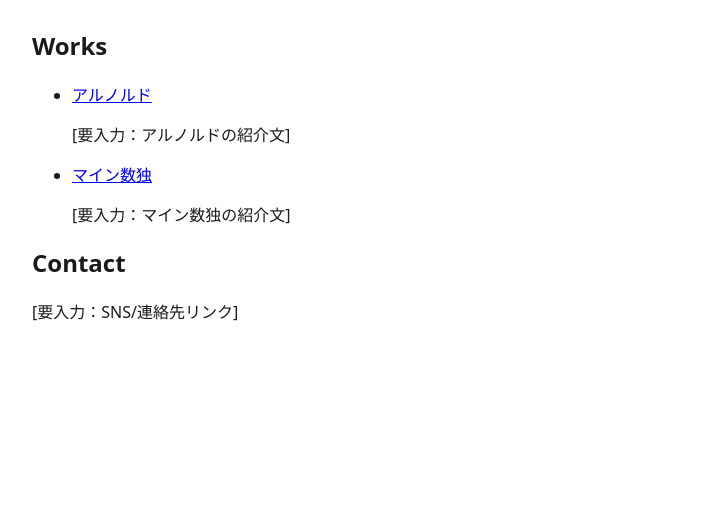
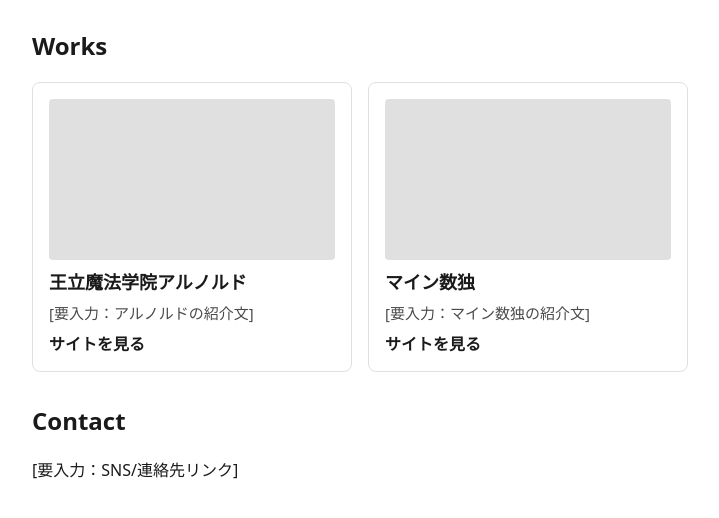
Before and after one commit to w4serinn/My_site, a website: page index.html in a window 1280 px wide. Shown: the part 144-662 px from the top of the page, without its empty margins (280-999 px from the left). Drawn offline with Linux system fonts and the light colour scheme; files that its build step writes are made by us from their sources.

Commit message:
feat: トップページ作品一覧カードのフォーマットを決定 [content-pending]
- index.htmlの#worksをサムネ枠・タイトル・一言説明・リンクボタンの
  4要素構成のカードに変更（.work-card）
- アルノルドのタイトルを「王立魔法学院アルノルド」に確定
- styles/tokens.cssに.works-list（グリッド）・.work-cardのスタイルを追加
- ROADMAP.mdのタスク2をcontent-pendingとして更新

```diff
--- a/index.html
+++ b/index.html
@@ -20,18 +20,22 @@
       <p class="about__interests">[要入力：興味の方向性]</p>
     </section>
 
-    <section id="works">
+    <section id="works" class="works">
       <h2>Works</h2>
-      <!-- カードのフォーマットは docs/ROADMAP.md 「2. トップページ：作品一覧カード」タスクで
-           evolveループが決める（content-pending） -->
+      <!-- カードのフォーマット：サムネ枠・タイトル・一言説明・リンクボタンの4要素構成。
+           一言説明・マイン数独の公開URLは本文入力待ち（content-pending） -->
       <ul class="works-list">
-        <li>
-          <a href="https://arnold-academy.com">アルノルド</a>
-          <p>[要入力：アルノルドの紹介文]</p>
+        <li class="work-card">
+          <div class="work-card__thumb" aria-hidden="true"></div>
+          <h3 class="work-card__title">王立魔法学院アルノルド</h3>
+          <p class="work-card__desc">[要入力：アルノルドの紹介文]</p>
+          <a class="work-card__link" href="https://arnold-academy.com">サイトを見る</a>
         </li>
-        <li>
-          <a href="[要入力：マイン数独の公開URL]">マイン数独</a>
-          <p>[要入力：マイン数独の紹介文]</p>
+        <li class="work-card">
+          <div class="work-card__thumb" aria-hidden="true"></div>
+          <h3 class="work-card__title">マイン数独</h3>
+          <p class="work-card__desc">[要入力：マイン数独の紹介文]</p>
+          <a class="work-card__link" href="[要入力：マイン数独の公開URL]">サイトを見る</a>
         </li>
       </ul>
     </section>
--- a/styles/tokens.css
+++ b/styles/tokens.css
@@ -87,3 +87,55 @@ main {
 .about__interests {
   margin: 0;
 }
+
+.works {
+  margin-bottom: var(--space-lg);
+}
+
+.works-list {
+  display: grid;
+  grid-template-columns: repeat(auto-fill, minmax(220px, 1fr));
+  gap: var(--space-md);
+  margin: 0;
+  padding: 0;
+  list-style: none;
+}
+
+.work-card {
+  display: flex;
+  flex-direction: column;
+  gap: var(--space-sm);
+  padding: var(--space-md);
+  border: 1px solid var(--border);
+  border-radius: 8px;
+}
+
+.work-card__thumb {
+  aspect-ratio: 16 / 9;
+  background: var(--border);
+  border-radius: 4px;
+}
+
+.work-card__title {
+  margin: 0;
+  font-size: 1.125rem;
+}
+
+.work-card__desc {
+  margin: 0;
+  flex-grow: 1;
+  color: var(--accent);
+  font-size: 0.9375rem;
+}
+
+.work-card__link {
+  align-self: flex-start;
+  color: var(--fg);
+  font-weight: 700;
+  text-decoration: none;
+}
+
+.work-card__link:hover,
+.work-card__link:focus-visible {
+  text-decoration: underline;
+}
```
Also changed, not shown: docs/ROADMAP.md (+10 -8 lines), docs/cycle-log.md (+11 -0 lines).
